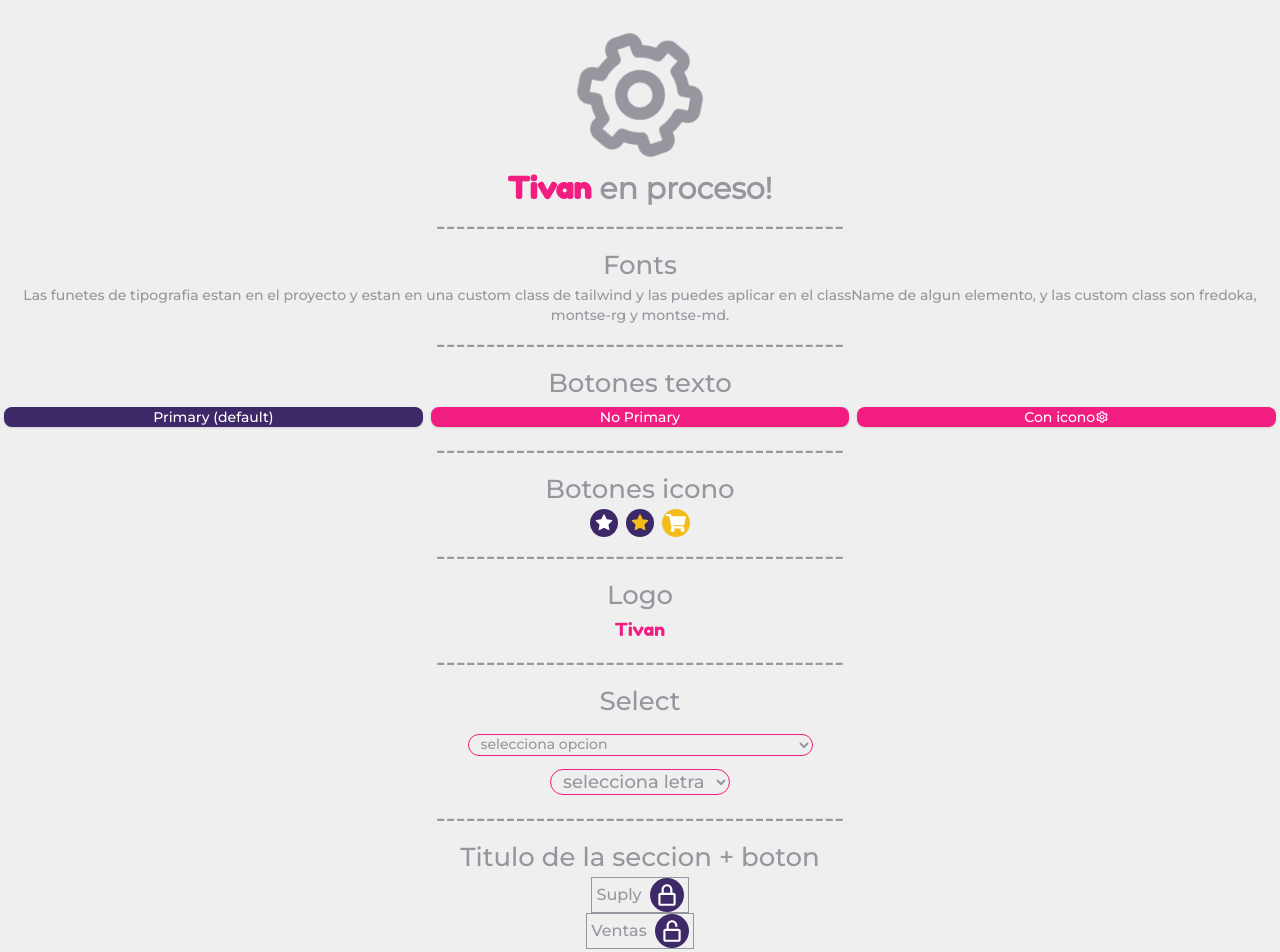
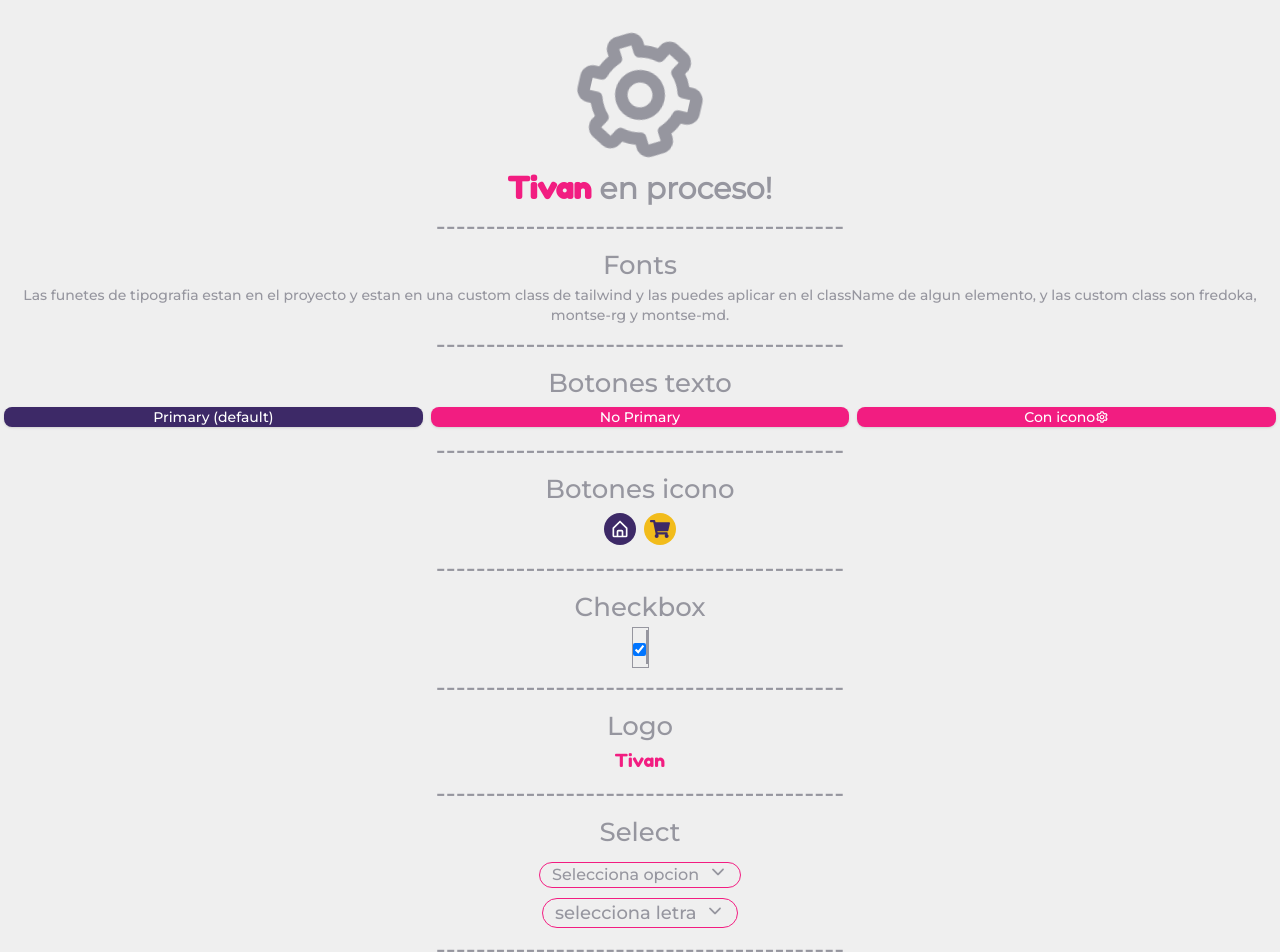
Before and after one commit to odonML/tivan-frontend, a React (Create React App) app: page / in a window 1280 px wide. Shown: the top 952 px of the page. Built offline with nearby package versions, Linux system fonts and the light colour scheme.

Commit message:
select fix

```diff
--- a/src/App.js
+++ b/src/App.js
@@ -1,13 +1,13 @@
-import Button from "components/shared/Button";
+import ButtonCheckbox from "components/shared/ButtonCheckbox";
 import ButtonIcon from "components/shared/ButtonIcon";
+import ButtonText from "components/shared/ButtonText";
 import Image from "components/shared/Image";
 import Logo from "components/shared/Logo";
 import Navbar from "components/shared/Navbar";
 import Select from "components/shared/Select";
 import TitleSection from "components/shared/TitleSection";
 import React from "react";
-import { AiFillStar } from "react-icons/ai";
-import { BiCog, BiSearchAlt2 } from "react-icons/bi";
+import { BiCog, BiHomeAlt, BiSearchAlt2 } from "react-icons/bi";
 import { FaShoppingCart } from "react-icons/fa";
 import "./App.css";
 import CardTitle from "./components/shared/CardTitle";
@@ -56,37 +56,36 @@ function App() {
         -----------------------------------------
         <p>Botones texto</p>
         <div className="w-full flex flex-wrap md:flex-nowrap">
-          <Button>Primary (default)</Button>
-          <Button primary={false} textSize="md">
+          <ButtonText>Primary (default)</ButtonText>
+          <ButtonText primary={false} textSize="md">
             No Primary
-          </Button>
-          <Button
+          </ButtonText>
+          <ButtonText
             primary={false}
             textSize="lg"
             click={() => help("boton texto")}
             icon={<BiCog />}
           >
             Con icono
-          </Button>
+          </ButtonText>
         </div>
         -----------------------------------------
         <p>Botones icono</p>
         <div className="flex">
           <ButtonIcon
-            icon={<AiFillStar size={20} />}
+            icon={<BiHomeAlt size={20} />}
             click={() => help("boton icono")}
           />
           <ButtonIcon
-            favorite={true}
-            icon={<AiFillStar size={20} />}
-            click={() => help("boton icono")}
-          />
-          <ButtonIcon
-            sales={true}
+            bgColor="bg-yellow-0"
+            txColor="text-purple-0"
             icon={<FaShoppingCart size={20} />}
             click={() => help("boton icono")}
           />
         </div>
+        -----------------------------------------
+        <p>Checkbox</p>
+        <ButtonCheckbox />
         -----------------------------------------
         <p>Logo</p>
         <div>
@@ -94,8 +93,10 @@ function App() {
         </div>
         -----------------------------------------
         <p>Select</p>
+        <div className="w-auto">
+          <Select options={op} fontSize="md" msj="Selecciona opcion" />
+        </div>
         <div className="w-30">
-          <Select options={op} msj="selecciona opcion" />
           <Select
             options={op2}
             msj="selecciona letra"
@@ -120,7 +121,6 @@ function App() {
         <CardTitle text="titulo card" />
         -----------------------------------------
         <p>Descripcion</p>
-
         -----------------------------------------
         <p>Navbar</p>
         <div className="w-full">
--- /dev/null
+++ b/src/components/shared/ButtonCheckbox.js
@@ -0,0 +1,12 @@
+import React from "react";
+
+function ButtonCheckbox() {
+  return (
+    <label className="border">
+      <input type="checkbox" checked="checked" />
+      <span className="border"></span>
+    </label>
+  );
+}
+
+export default ButtonCheckbox;
--- a/src/components/shared/ButtonIcon.js
+++ b/src/components/shared/ButtonIcon.js
@@ -2,19 +2,17 @@ import React from "react";
 
 function ButtonIcon({
   type = true,
-  favorite = false,
-  sales = false,
+  bgColor = "bg-purple-0",
+  txColor = "text-white",
   click = null,
   icon = null,
 }) {
   return (
     <button
       type={type ? "button" : "submit"}
-      className={`w-fit h-fit mx-1 flex items-center justify-center ease-out duration-300 rounded-full
-      ${sales ? "bg-yellow-0 text-purple-0" : "bg-purple-0 hover:bg-purple-100"}
-      ${favorite && !sales ? "text-yellow-0" : "text-white"} ${
-        icon !== null ? "p-1" : "px-3"
-      }`}
+      className={`w-fit h-fit m-1 flex items-center justify-center ease-out duration-300 rounded-full
+      ${bgColor} ${txColor} hover:bg-purple-0 hover:text-pink-0
+      ${icon !== null ? "p-1.5" : "px-3"}`}
       onClick={click}
     >
       {icon}
--- a/src/components/shared/Button.js
+++ b/src/components/shared/ButtonText.js
@@ -15,7 +15,7 @@ function Button({
   return (
     <button
       type={type ? "button" : "submit"}
-      className={` h-fit m-1 flex items-center justify-center text-white ease-out duration-300 shadow hover:shadow-md ${
+      className={`h-fit m-1 flex items-center justify-center text-white ease-out duration-300 shadow hover:shadow-md ${
         wFull ? "w-full" : "w-auto"
       } ${icon !== null && children === null ? "p-1" : "px-3"}
       ${reverse ? "flex-row-reverse" : "inline-flex"} ${
--- a/src/components/shared/Select.js
+++ b/src/components/shared/Select.js
@@ -1,11 +1,12 @@
 import React from "react";
+import { IoIosArrowDown } from "react-icons/io";
 
-function Select({ options, msj, fontSize = "sm", full = true }) {
+function Select({ options, msj, fontSize = "sm" }) {
   return (
+    <div className={` custom-select w-full h-auto`}>
       <select
         name="select"
-      className={`px-2 border border-pink-0 bg-gray-0 rounded-full focus:bg-gray-0 focus:outline-none
-      ${full ? "w-full" : "w-auto"} ${
+        className={`w-full appearance-none border px-3 pr-10 border-pink-0 bg-gray-0 focus:bg-gray-0 focus:outline-none rounded-full ${
           fontSize === "lg"
             ? "text-lg"
             : fontSize === "md"
@@ -23,6 +24,10 @@ function Select({ options, msj, fontSize = "sm", full = true }) {
           </option>
         ))}
       </select>
+      <div className="select-arrow absolute top-0 right-0 flex items-center w-10 h-full pl-2 center pointer-events-none	">
+        <IoIosArrowDown size={18} />
+      </div>
+    </div>
   );
 }
 
--- a/src/index.css
+++ b/src/index.css
@@ -28,6 +28,10 @@
     font-family: "montserrat-medium";
   }
 }
+.custom-select {
+  position: relative;
+}
+
 body {
   font-family: "montserrat-medium";
   margin: 0;
```
Also changed, not shown: .eslintrc.json, 1 other file (tests, documents, lock files or other folders). Lines whose indentation alone changed are shown as unchanged.
